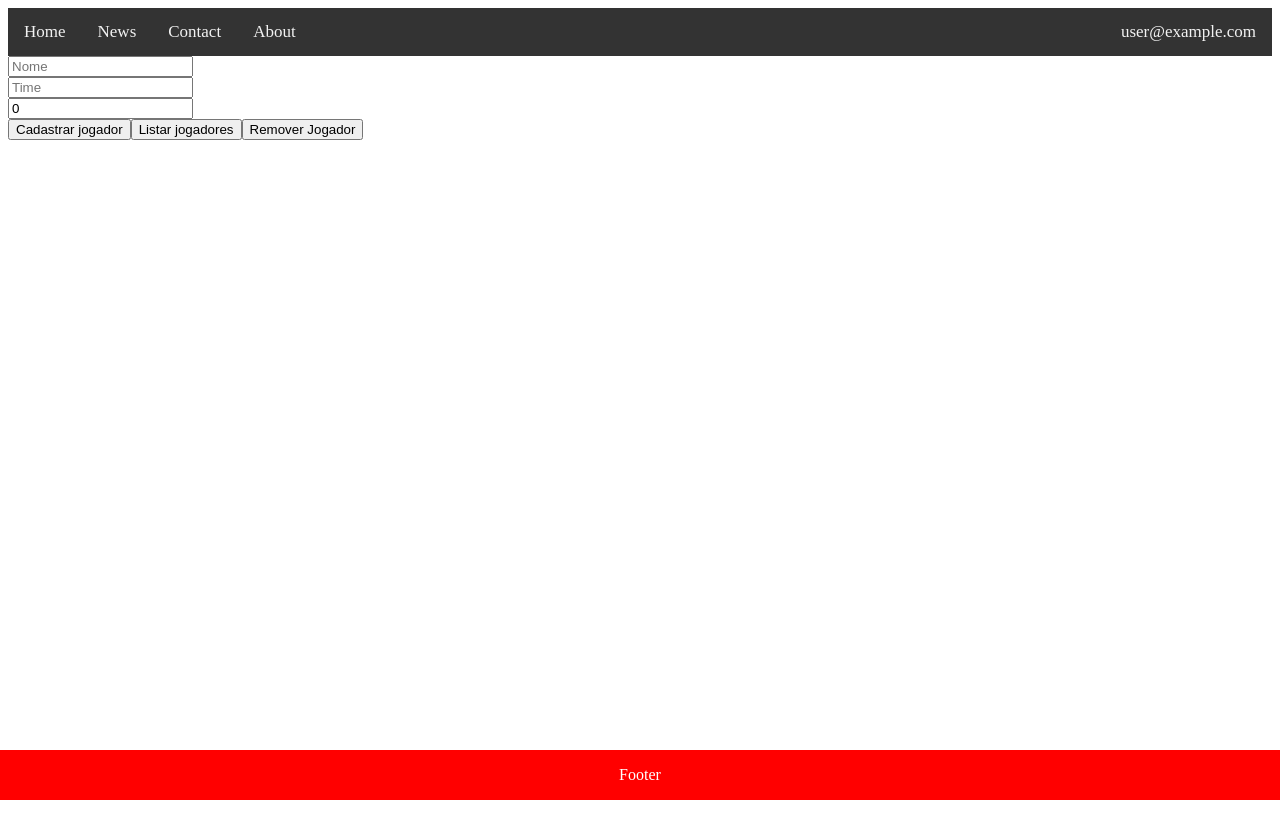
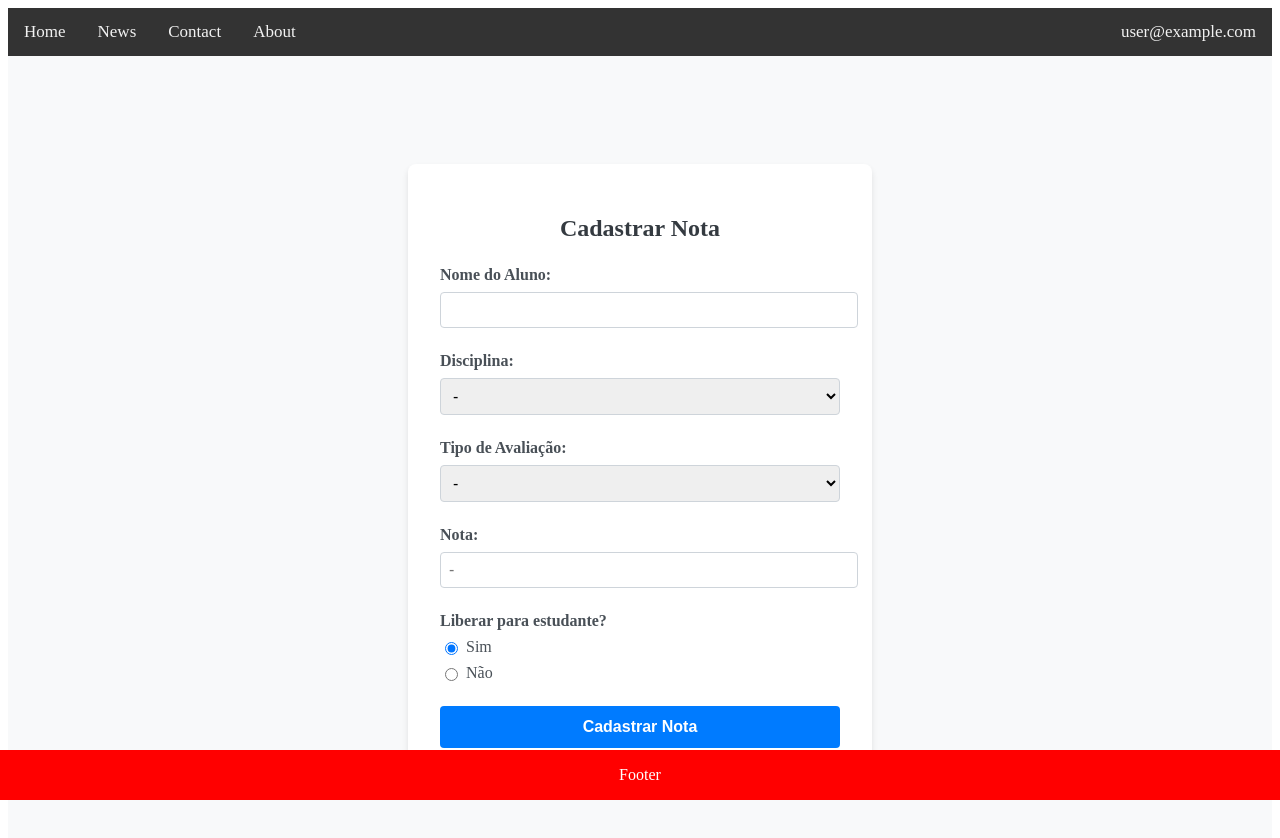
Before and after one commit to victorlira/example-web, a Vue app: page / in a window 1280 px wide. Shown: the top 838 px of the page. Before the commit the page ends 800 px from the top, so only its background shows below. Built offline with nearby package versions, Linux system fonts and the light colour scheme; no server answers; sample sign-in values are in the browser's storage.

Commit message:
componente cadastrar nota

```diff
--- /dev/null
+++ b/src/components/CadastrarNota.vue
@@ -0,0 +1,175 @@
+<template>
+    <div class="container">
+      <form class="form-card" @submit.prevent="cadastrarNota">
+        <h2 class="form-title">Cadastrar Nota</h2>
+        <div class="form-group">
+          <label for="nome" class="form-label">Nome do Aluno:</label>
+          <input type="text" id="nome" v-model="nome" class="form-control" required />
+        </div>
+
+        <div class="form-group">
+          <label for="disciplina" class="form-label">Disciplina:</label>
+          <select id="disciplina" v-model="disciplina" class="form-control" required>
+            <option value="">-</option>
+            <option value="Matemática">Matemática</option>
+            <option value="Português">Português</option>
+            <option value="História">História</option>
+            <option value="Ciências">Ciências</option>
+          </select>
+        </div>
+
+        <div class="form-group">
+          <label for="tipoAvaliacao" class="form-label">Tipo de Avaliação:</label>
+          <select id="tipoAvaliacao" v-model="tipoAvaliacao" class="form-control" required>
+            <option value="">-</option>
+            <option value="Prova">Prova</option>
+            <option value="Projeto">Projeto</option>
+          </select>
+        </div>
+
+        <div class="form-group">
+          <label for="nota" class="form-label">Nota:</label>
+          <input
+            type="number"
+            id="nota"
+            v-model.number="nota"
+            class="form-control"
+            min="0"
+            max="10"
+            step="0.1"
+            placeholder="-"
+          />
+        </div>
+
+        <div class="form-group">
+          <label class="form-label">Liberar para estudante?</label>
+          <div class="form-check">
+            <input type="radio" id="liberarSim" value="sim" v-model="liberarParaEstudante" class="form-check-input" />
+            <label for="liberarSim" class="form-check-label">Sim</label>
+          </div>
+          <div class="form-check">
+            <input type="radio" id="liberarNao" value="não" v-model="liberarParaEstudante" class="form-check-input" />
+            <label for="liberarNao" class="form-check-label">Não</label>
+          </div>
+        </div>
+
+        <button type="submit" class="btn btn-primary">Cadastrar Nota</button>
+      </form>
+    </div>
+  </template>
+
+  <script setup>
+  import { ref } from 'vue';
+
+  const nome = ref('');
+  const disciplina = ref(''); // Inicializa vazio para opção em branco
+  const tipoAvaliacao = ref(''); // Inicializa vazio para opção em branco
+  const nota = ref(''); // Inicializa vazio para campo de nota
+  const liberarParaEstudante = ref('sim');
+
+  const cadastrarNota = () => {
+    if (!disciplina.value || !tipoAvaliacao.value || nota.value === '') {
+      alert('Por favor, preencha todos os campos obrigatórios corretamente.');
+      return;
+    }
+
+    console.log({
+      nome: nome.value,
+      disciplina: disciplina.value,
+      tipoAvaliacao: tipoAvaliacao.value,
+      nota: nota.value,
+      liberarParaEstudante: liberarParaEstudante.value,
+    });
+    alert('Nota cadastrada com sucesso!');
+  };
+  </script>
+
+  <style scoped>
+  /* Centralizar o formulário na página */
+  .container {
+    display: flex;
+    justify-content: center;
+    align-items: center;
+    min-height: 100vh;
+    background-color: #f8f9fa;
+    padding: 1rem;
+  }
+
+  /* Estilo do formulário */
+  .form-card {
+    background: white;
+    padding: 2rem;
+    border-radius: 0.5rem;
+    box-shadow: 0 4px 6px rgba(0, 0, 0, 0.1);
+    width: 100%;
+    max-width: 400px;
+  }
+
+  .form-title {
+    text-align: center;
+    margin-bottom: 1.5rem;
+    font-size: 1.5rem;
+    font-weight: bold;
+    color: #343a40;
+  }
+
+  .form-group {
+    margin-bottom: 1.5rem;
+  }
+
+  .form-label {
+    display: block;
+    margin-bottom: 0.5rem;
+    font-weight: bold;
+    color: #495057;
+  }
+
+  .form-control {
+    width: 100%;
+    padding: 0.5rem;
+    font-size: 1rem;
+    border: 1px solid #ced4da;
+    border-radius: 0.25rem;
+    outline: none;
+    transition: border-color 0.3s;
+  }
+
+  .form-control:focus {
+    border-color: #80bdff;
+    box-shadow: 0 0 5px rgba(128, 189, 255, 0.5);
+  }
+
+  .form-check {
+    display: flex;
+    align-items: center;
+    margin-bottom: 0.5rem;
+  }
+
+  .form-check-input {
+    margin-right: 0.5rem;
+  }
+
+  .form-check-label {
+    font-size: 1rem;
+    color: #495057;
+  }
+
+  .btn {
+    display: inline-block;
+    width: 100%;
+    padding: 0.75rem;
+    font-size: 1rem;
+    font-weight: bold;
+    text-align: center;
+    color: white;
+    background-color: #007bff;
+    border: none;
+    border-radius: 0.25rem;
+    cursor: pointer;
+    transition: background-color 0.3s;
+  }
+
+  .btn:hover {
+    background-color: #0056b3;
+  }
+  </style>
--- a/src/views/HomeView.vue
+++ b/src/views/HomeView.vue
@@ -1,63 +1,18 @@
 <script setup>
+import CadastrarNota from '@/components/CadastrarNota.vue';
 import Footer from '@/components/Footer.vue';
 import Header from '@/components/Header.vue';
 import DAOService from '@/services/DAOService';
 import { ref } from 'vue';
 
-const dao = new DAOService('jogadores');
-
-const name = ref('')
-const team = ref('')
-const playerNumber = ref(0);
-
-const limparFormulario = () => {
-    name.value = '';
-    team.value = '';
-    playerNumber.value = 0;
-}
-
-const cadastrar = async () => {
-    const jogador = {
-        name: name.value,
-        team: team.value,
-        number: playerNumber.value
-    };
-
-    const id = await dao.insert(jogador);
-    alert('Jogador criado com sucesso');
-    limparFormulario();
-    console.log(id);
-}
-
-const listar = async () => {
-    const lista = await dao.search('team', 'Milan');
-    console.log(lista);
-};
-
-const remover = async () => {
-    const jogadoresFiltrados = await dao.search('name', 'Carlinhos Bala');
-    if (jogadoresFiltrados.length == 0) {
-        alert('Jogador não encontrado!');
-    } else {
-        const jogador = jogadoresFiltrados[0];
-        await dao.delete(jogador.id);
-        console.log('Jogador removido com sucesso!')
-    }
-};
 
 </script>
 
 <template>
     <Header />
-    <input type="text" id="name" name="name" placeholder="Nome" v-model="name" />
-    <br>
-    <input type="text" id="team" name="team" placeholder="Time" v-model="team" />
-    <br/>
-    <input type="number" id="playerNumber" name="playerNumber" placeholder="Número da camisa" v-model="playerNumber" />
-    <br/>
-    <button @click="cadastrar()">Cadastrar jogador</button>
-    <button @click="listar()">Listar jogadores</button>
-    <button @click="remover()">Remover Jogador</button>
+
+    <CadastrarNota/>
+
     <Footer />
 </template>
 
```
